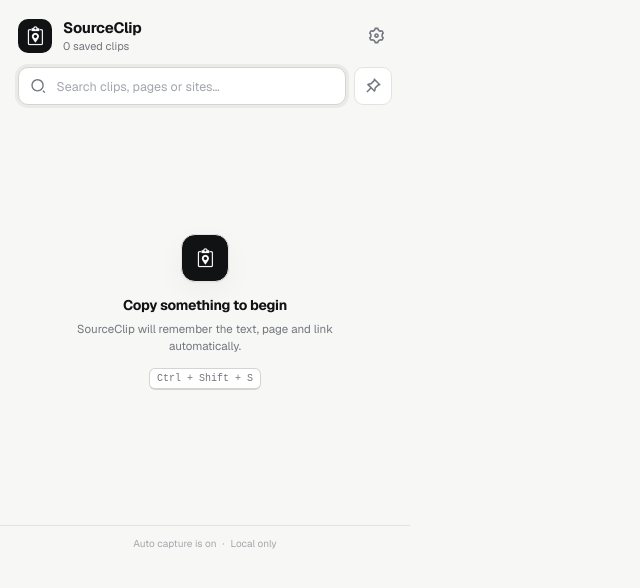
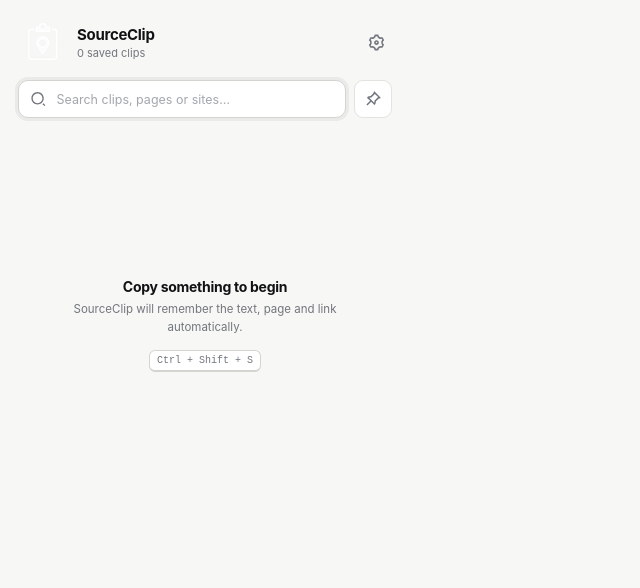
Before and after one commit to dipsy778/sourceclip, a React (Vite) app: page / in a window 1280 px wide. Shown: the top 588 px of the page, without its empty margins (0-640 px from the left). Built offline with nearby package versions, Linux system fonts and the light colour scheme.

Commit message:
fix: simplify empty state and use project logo

```diff
--- a/src/main.jsx
+++ b/src/main.jsx
@@ -1,8 +1,6 @@
 import React, { useEffect, useMemo, useState } from 'react'
 import { createRoot } from 'react-dom/client'
-import '@fontsource-variable/geist'
 import {
-  RiClipboardLine,
   RiComputerLine,
   RiDeleteBin6Line,
   RiExternalLinkLine,
@@ -173,9 +171,7 @@
     <main className="app-shell">
       <header className="topbar">
         <div className="brand">
-          <div className="brand-mark" aria-hidden="true">
-            <RiClipboardLine size={19} />
-          </div>
+          <img className="brand-logo" src="/icons/sourceclip-48.png" alt="" aria-hidden="true" />
           <div>
             <h1>SourceClip</h1>
             <p>{clips.length} saved {clips.length === 1 ? 'clip' : 'clips'}</p>
@@ -327,7 +323,6 @@
               ))
             ) : (
               <div className="empty-state">
-                <div className="empty-icon"><RiClipboardLine size={24} /></div>
                 <h2>{clips.length ? 'No matching clips' : 'Copy something to begin'}</h2>
                 <p>
                   {clips.length
@@ -340,12 +335,6 @@
           </section>
         </>
       )}
-
-      <footer>
-        <span>{settings.captureEnabled ? 'Auto capture is on' : 'Auto capture is off'}</span>
-        <span className="footer-separator">·</span>
-        <span>Local only</span>
-      </footer>
     </main>
   )
 }
```
